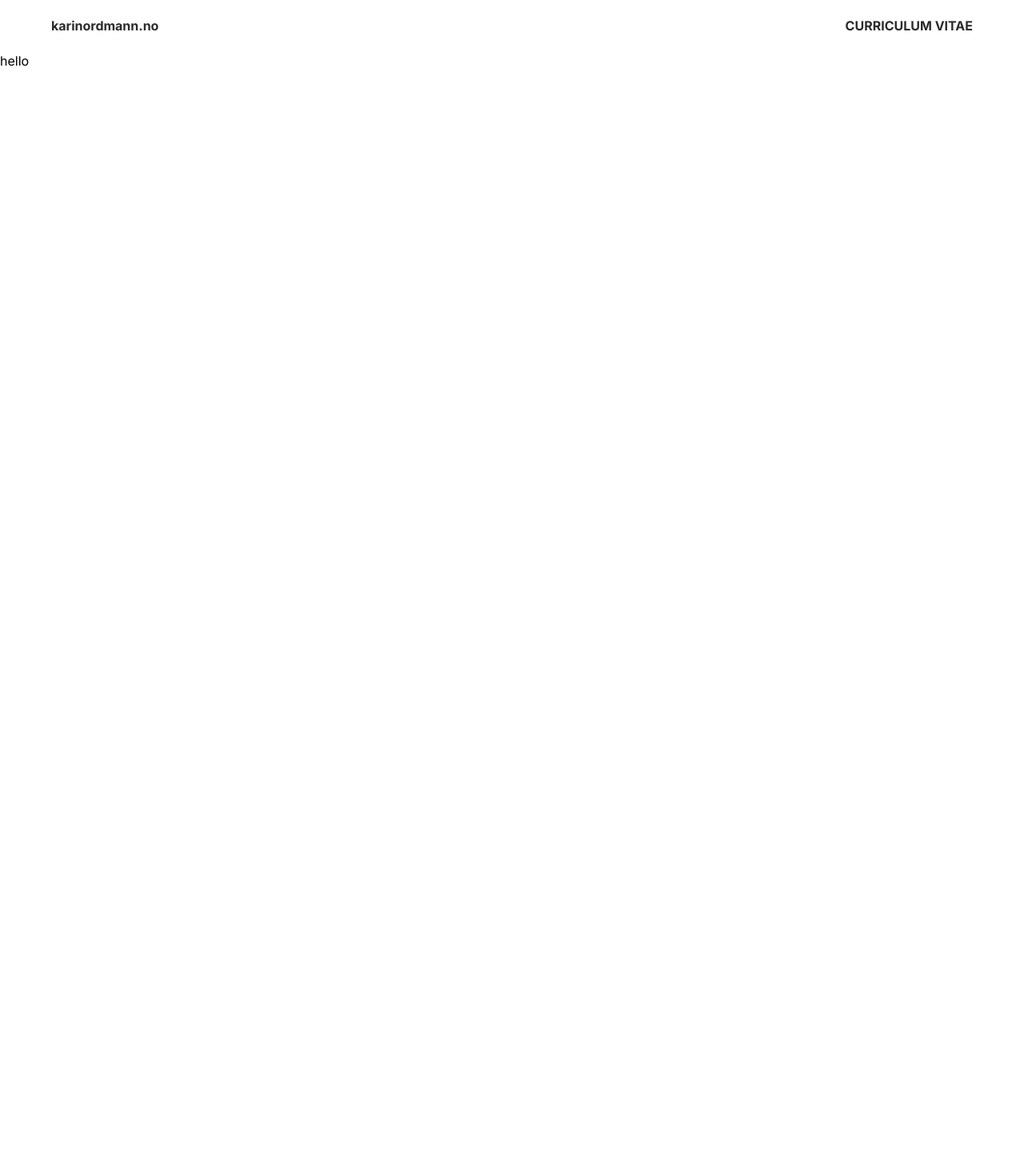
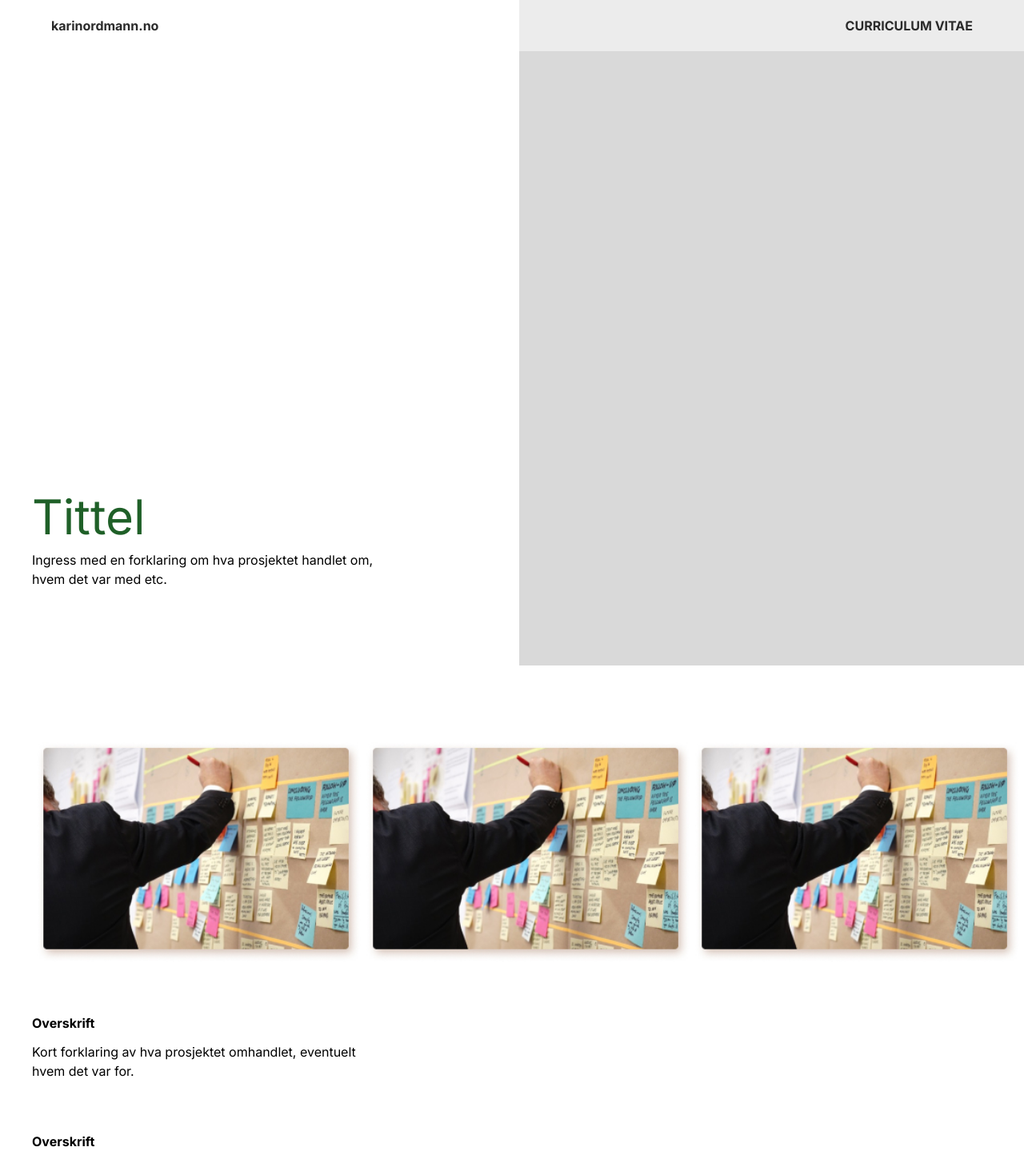
Before and after one commit to stacc/cv-workshop, a Next.js app: page /prosjekter/tilfeldig-prosjekt in a window 1280 px wide. Shown: the top 1454 px of the page at 80% size. Before the commit the page ends 800 px from the top, so only its background shows below. Built offline with nearby package versions, Linux system fonts and the light colour scheme.

Commit message:
feat: add project page

```diff
--- a/app/cv/page.jsx
+++ b/app/cv/page.jsx
@@ -19,7 +19,7 @@ const sections = [
 
 export default function CV() {
   return (
-    <div className="container mx-auto mt-32 gap-16 flex flex-col">
+    <div className="container mx-auto mt-32 px-8 gap-16 flex flex-col">
       {sections.map((section) => {
         return <CVSection {...section} key={section.title} />;
       })}
--- a/app/prosjekter/tilfeldig-prosjekt/page.jsx
+++ b/app/prosjekter/tilfeldig-prosjekt/page.jsx
@@ -1,7 +1,29 @@
+import { ProjectHero } from "@/components/ProjectHero";
+import rectangle from "../../../public/rectangle.jpg";
+import { TextBlock } from "@/components/TextBlock";
+import { Photostrip } from "@/components/Photostrip";
+import designSprint from "../../../public/design-sprint.jpg";
+
+const images = [designSprint, designSprint, designSprint];
+
 export default async function Project() {
   return (
-    <div>
-      <h1>hello</h1>
+    <div className="ml-8 sm:ml-10 flex flex-col gap-16 mb-32">
+      <ProjectHero
+        title="Tittel"
+        description="Ingress med en forklaring om hva prosjektet handlet om, hvem det var med etc."
+        image={rectangle}
+      />
+      <Photostrip images={images} />
+
+      <TextBlock
+        title="Overskrift"
+        description="Kort forklaring av hva prosjektet omhandlet, eventuelt hvem det var for."
+      />
+      <TextBlock
+        title="Overskrift"
+        description="Kort forklaring av hva prosjektet omhandlet, eventuelt hvem det var for."
+      />
     </div>
   );
 }
--- a/components/CVSection.jsx
+++ b/components/CVSection.jsx
@@ -1,6 +1,6 @@
 export function CVSection({ title, sectionTitle, period, description }) {
   return (
-    <div className="grid grid-cols-3">
+    <div className="grid grid-cols-1 gap-8 md:grid-cols-3">
       <h2 className="col-start-1 col-end-2 text-5xl text-secondary-700">
         {title}
       </h2>
--- a/components/Header.jsx
+++ b/components/Header.jsx
@@ -2,7 +2,7 @@ import Link from "next/link";
 
 export function Header() {
   return (
-    <header className="bg-white/50 flex justify-between mx-8 sm:mx-16 my-5 flex-col sm:flex-row">
+    <header className="bg-white/50 flex justify-between px-8 sm:px-16 py-5 flex-col sm:flex-row gap-5">
       <HeaderLink href="/">karinordmann.no</HeaderLink>
       <div className="flex gap-5">
         <HeaderLink href="/cv">CURRICULUM VITAE</HeaderLink>
--- a/components/LatestProjects.jsx
+++ b/components/LatestProjects.jsx
@@ -9,6 +9,7 @@ const latestProjects = [
     description:
       "Kort forklaring av hva prosjektet omhandlet, eventuelt hvem det var for.",
     image: designSprint,
+    href: "/prosjekter/tilfeldig-prosjekt",
   },
 ];
 
@@ -35,14 +36,14 @@ export function LatestProjects() {
   );
 }
 
-function ProjectPreview({ title, description, image }) {
+function ProjectPreview({ title, description, image, href }) {
   return (
-    <div className="flex flex-col gap-4">
+    <a href={href} className="flex flex-col gap-4">
       <Image alt="Bilde av prosjektet" src={image} width={327} height={216} />
       <div className="flex flex-col gap-2">
         <h3 className="text-lg">{title}</h3>
         <p>{description}</p>
       </div>
-    </div>
+    </a>
   );
 }
--- /dev/null
+++ b/components/Photostrip.jsx
@@ -0,0 +1,21 @@
+import Image from "next/image";
+
+export function Photostrip({ images }) {
+  return (
+    <div className="flex snap-x snap-mandatory justify-evenly overflow-x-auto">
+      {images.map((image, index) => {
+        // Når vi looper over lister, kan vi alle hente ut indeksen til elementet vi er på med en variabel som heter index
+        return (
+          <Image
+            alt="Bilde av meg"
+            key={index}
+            src={image}
+            width={405}
+            height={208}
+            className="snap-center"
+          />
+        );
+      })}
+    </div>
+  );
+}
--- /dev/null
+++ b/components/ProjectHero.jsx
@@ -0,0 +1,13 @@
+import Image from "next/image";
+
+export function ProjectHero({ title, description, image }) {
+  return (
+    <div className="flex h-screen items-end">
+      <div className="flex flex-col mb-32 gap-3 max-w-md">
+        <h1 className="text-6xl text-secondary-700">{title}</h1>
+        <p>{description}</p>
+      </div>
+      <Image className="absolute top-0 right-0 -z-10" src={image} alt={title} />
+    </div>
+  );
+}
--- /dev/null
+++ b/components/TextBlock.jsx
@@ -0,0 +1,8 @@
+export function TextBlock({ title, description }) {
+  return (
+    <div className="flex flex-col gap-3">
+      <h3 className="font-bold">{title}</h3>
+      <p className="max-w-md">{description}</p>
+    </div>
+  );
+}
```
Also changed, not shown: public/rectangle.jpg (added).
